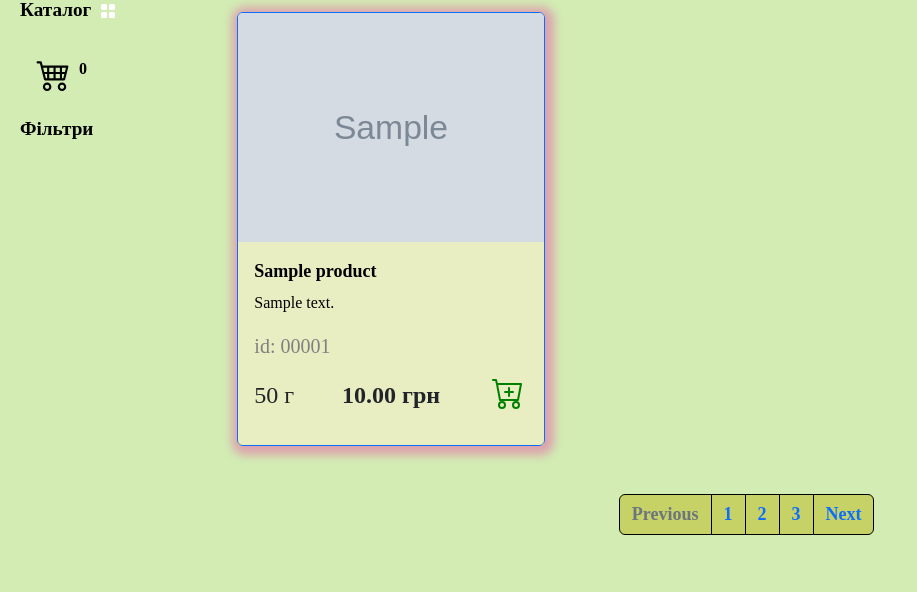
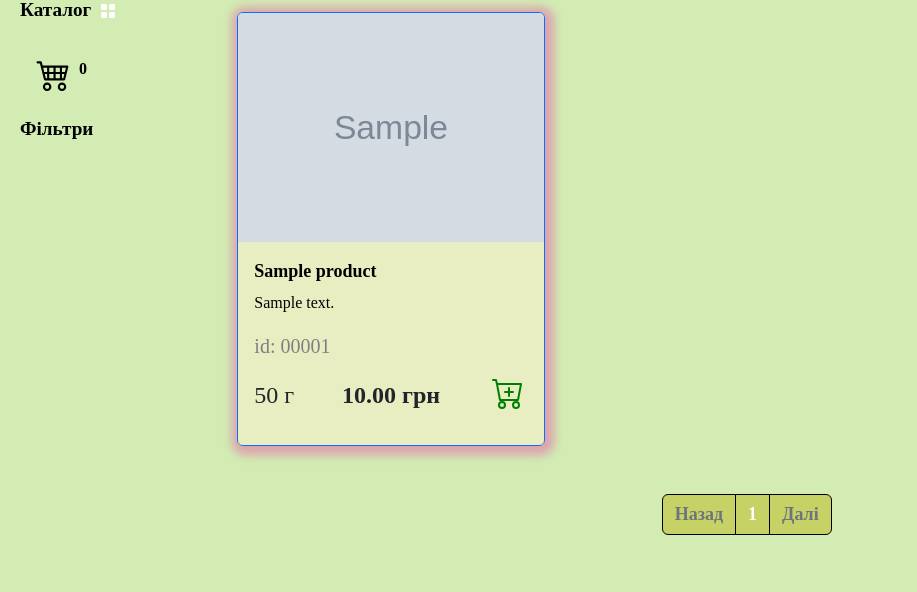
Before and after one commit to Avaake/house_of_tea, a Django app: a page that uses goods/templates/goods/catalog.html in a window 1280 px wide. Shown: the part 85-677 px from the top of the page, without its empty margins (0-917 px from the left). Run offline with Django 5.2, Linux system fonts and the light colour scheme; tables that the repository leaves empty hold one stand-in row (values such as "Sample post"); grey boxes marked "Sample" are stand-in pictures; some web fonts are replaced.

Commit message:
Added pagination

```diff
--- a/goods/templates/goods/catalog.html
+++ b/goods/templates/goods/catalog.html
@@ -103,15 +103,27 @@
         <nav aria-label="Page navigation example">
             <ul class="pagination justify-content-center my-4">
                 <div class="d-flex pagination-nav">
-                    <li class="page-item disabled">
-                        <a class="page-link">Previous</a>
+
+                    <li class="page-item {% if not goods.has_previous %} disabled {% endif %}">
+                        <a class="page-link" href="{% if goods.has_previous %}
+                        ?page={{ goods.previous_page_number }}
+                        {% else %}#{% endif %}">Назад</a>
                     </li>
-                    <li class="page-item"><a class="page-link" href="#">1</a></li>
-                    <li class="page-item"><a class="page-link" href="#">2</a></li>
-                    <li class="page-item"><a class="page-link" href="#">3</a></li>
-                    <li class="page-item">
-                        <a class="page-link" href="#">Next</a>
+
+                    {% for page in goods.paginator.page_range %}
+                        {% if page >= goods.number|add:-2 and page <= goods.number|add:2 %}
+                            <li class="page-item {% if goods.number == page %} active {% endif %} ">
+                                <a class="page-link" href="?page={{ page }}">{{ page }}</a>
+                            </li>
+                        {% endif %}
+                    {% endfor %}
+
+                    <li class="page-item {% if not goods.has_next %}disabled{% endif %}">
+                        <a class="page-link" href="{% if goods.has_next %}
+                        ?page={{ goods.next_page_number }}
+                        {% else %}#{% endif %}">Далі</a>
                     </li>
+
                 </div>
             </ul>
         </nav>
--- a/goods/views.py
+++ b/goods/views.py
@@ -1,17 +1,23 @@
 from django.shortcuts import render, get_list_or_404
 from goods.models import Products
+from django.core.paginator import Paginator
 
 
 def catalog(request, category_slug=None):
+    page = request.GET.get("page", 1)
 
     if category_slug == "all":
         goods = Products.objects.all().order_by("id")
     else:
         goods = get_list_or_404(Products.objects.filter(category__slug=category_slug))
 
+    paginator = Paginator(goods, 3)
+    current_page = paginator.page(int(page))
+
     context = {
         "title": "Каталог",
-        "goods": goods,
+        "goods": current_page,
+        "slug_url": category_slug,
     }
 
     return render(
```
